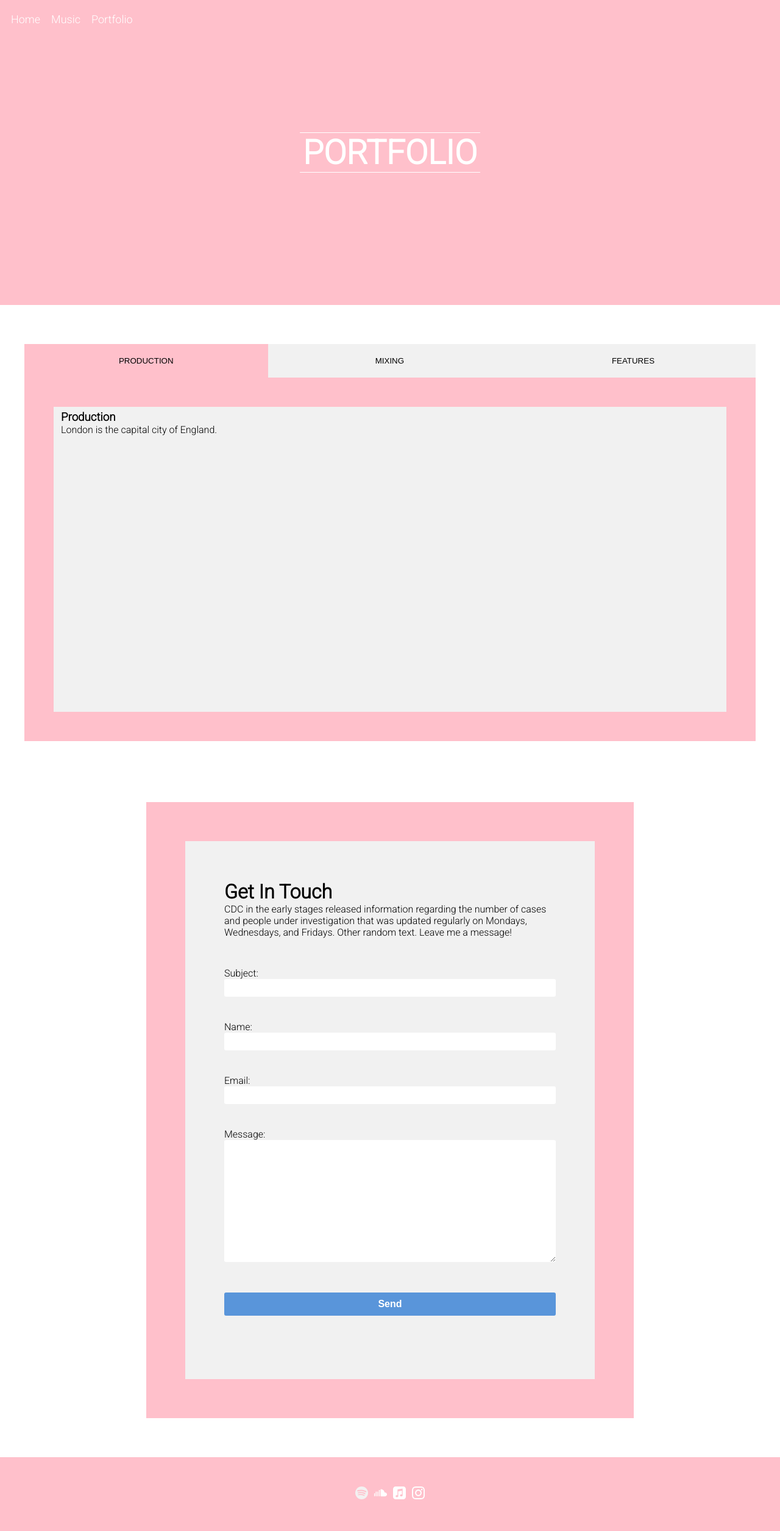
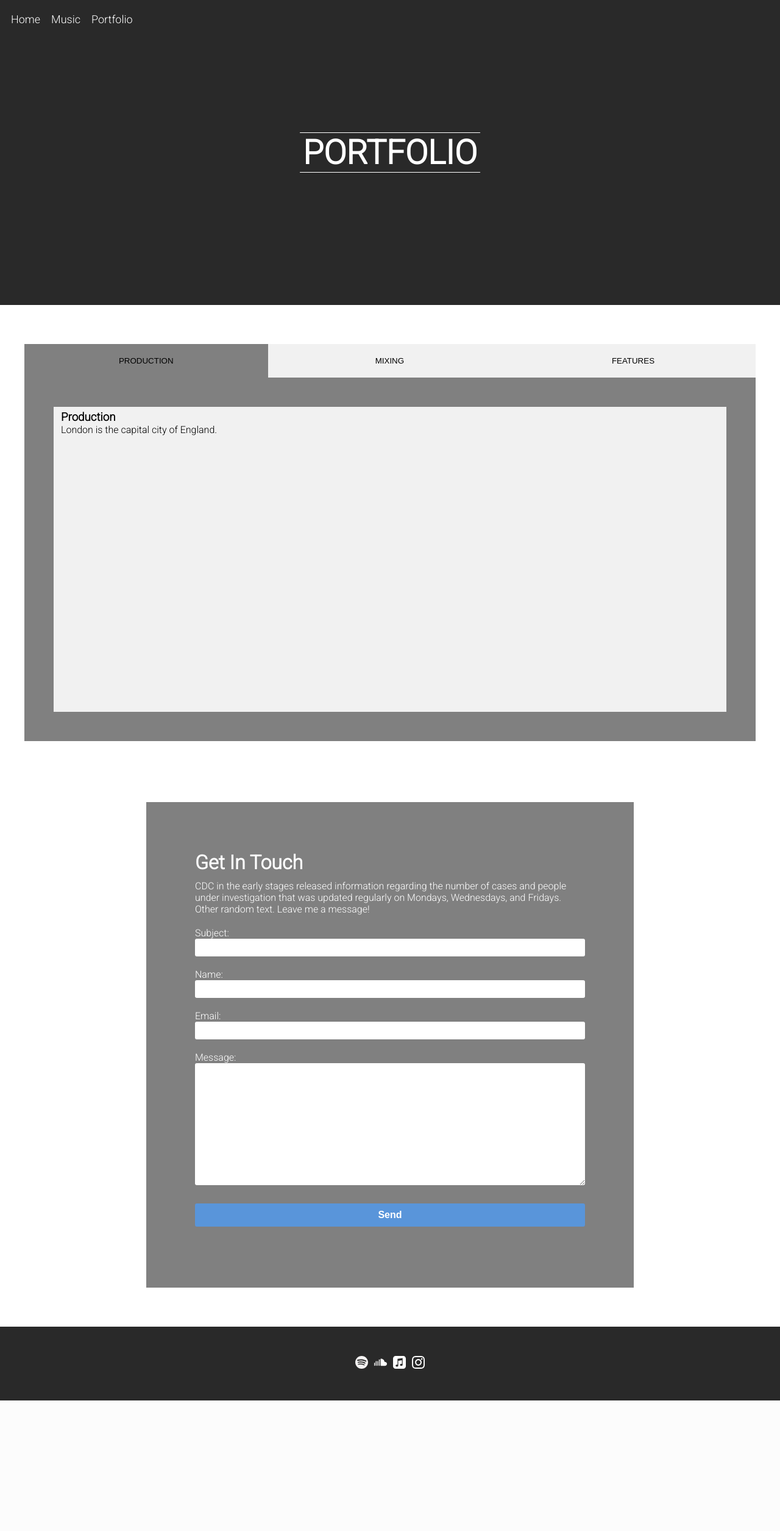
Before and after one commit to asarathy28/milkyday, a Django app: page /portfolio/ in a window 1280 px wide. Shown: the whole page at 61% size. After the commit the page ends 2296 px from the top, so only its background shows below. Run offline with Django 3.2, Linux system fonts and the light colour scheme.

Commit message:
color and form updates

```diff
--- a/main/static/css/master.css
+++ b/main/static/css/master.css
@@ -16,26 +16,13 @@ body {
   background-color: #ffffff;
 }
 
-p a:link,
-p a:visited {
-  color:  #ad5f84; /* magenta */
-  text-decoration: none;
-}
-
-p a:hover,
-p a:visited:hover,
-p a:active,
-p a:visited:active {
-  color: #242e75; /* dark navy */
-}
-
 /* Header */
 .banner  {
   display: flex;
   justify-content: center;
   /* padding-bottom: 10em;*/
   position: relative;
-  background-color: pink;
+  background-color: #292929; /* dark grey */
   height: 500px;
   width: 100%;
 }
@@ -110,7 +97,7 @@ nav {
 
 footer {
   padding: 3em;
-  background-color:	pink;
+  background-color:	#292929; /* dark grey */
 }
 
 .socials {
--- a/main/static/css/music.css
+++ b/main/static/css/music.css
@@ -21,7 +21,7 @@
   display: flex;
   justify-content: center;
   align-items: center;
-  background: pink;
+  background: #292929; /* dark grey */
   padding: 2em;
 }
 
--- a/main/static/css/portfolio.css
+++ b/main/static/css/portfolio.css
@@ -32,14 +32,14 @@
 }
 
 .tab button.active {
-  background-color: pink;
+  background-color: grey;
 }
 
 .content-container  {
   display: flex;
   justify-content: center;
   align-items: center;
-  background: pink;
+  background: grey;
   padding: 3em;
 }
 
@@ -59,7 +59,7 @@
   flex-direction: column;
   justify-content: center;
   align-items: center;
-  background-color: pink;
+  background-color: grey;
   margin-bottom: 4em;
   width: 100%;
   max-width: 1000px;
@@ -67,17 +67,22 @@
 
 .form-intro {
   width: 100%;
-  padding-bottom: 2em;
+  margin-bottom: 20px;
+}
+
+.form-intro h1 {
+  margin-bottom: 10px;
 }
 
 .contact-form {
-  background-color: #f1f1f1;
+  background-color: grey;
   width: 100%;
   padding: 50px;
+  color: white;
 }
 
 .form-row li {
-  margin-bottom: 40px;
+  margin-bottom: 20px;
   display: flex;
   justify-content: flex-start;
   flex-direction: column;
@@ -128,32 +133,33 @@
   border-radius: 3px;
 
   padding: 10px 40px;
+  margin-bottom: 0;
   cursor: pointer;
 }
 
 .form-row li button:hover {
   background-color: #76AEED;
+  margin-bottom: 0;
 }
 
 .form-row li button:active {
   background-color: #407FC7;
+  margin-bottom: 0;
 }
 
 @media only screen and (min-width: 640px) {
 
   .contact-container {
-    padding: 4em;
+    padding: 1em;
     width: 100%;
     max-width:800px;
   }
 
   .form-intro {
     width: 100%;
-    padding-bottom: 3em;
   }
 
   .contact-form {
-    background-color: #f1f1f1;
     width: 100%;
     padding: 4em;
   }
--- a/main/templates/main/home.html
+++ b/main/templates/main/home.html
@@ -33,6 +33,7 @@
           </div>
 
           <div class="single-caption">
+            <h2>New Single</h2>
             <h1>{{new_single.name}}</h1>
             <button class="listen-now" type="button" name="button">LISTEN NOW</button>
           </div>
```
Also changed, not shown: main/static/css/home.css (+14 -4 lines).
